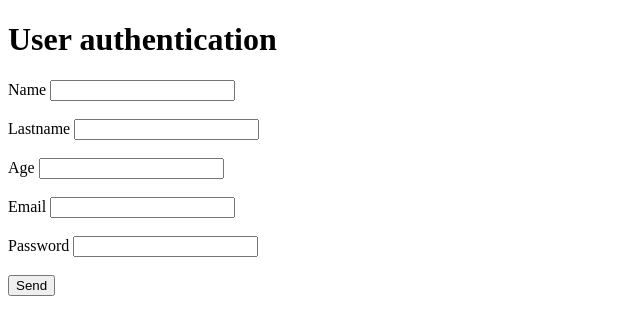
After one commit to IsabelleRancan/FrameworksParaDesenvolvimentoWeb, a Flask app: page /activity/list02/ex03 in a window 1280 px wide. The commit adds this page. Shown: the top 335 px of the page, without its empty margins (0-640 px from the left). Run offline with Flask 3, Linux system fonts and the light colour scheme.

Commit message:
segunda parte
o exercicio 3 tá com um bug mas é a vida

```diff
--- a/PortifolioFrameworkFlask/__init__.py
+++ b/PortifolioFrameworkFlask/__init__.py
@@ -1,6 +1,7 @@
 from flask import Flask, render_template, request, redirect, url_for, session, jsonify
 from .form import greeting_message, authenticate_user
 from .generate_form import generate_form, process_json_to_list
+from .authentication_user import User
 from datetime import timedelta
 import os
 
@@ -33,6 +34,7 @@ def index():
     list02 = [
         {"name": "1 - Considerando um usuário e uma senha mocados (dados fictícios) faça uma página de autenticação que retorne uma mensagem caso a autenticação funcionar (bom dia, tarde, noite a depender do horário), se não, diz que o login não bateu.", "url": url_for("activity", activity_id="list02", activity_name="ex01")},
         {"name": "2 - Gerando um arquivo html com um formulário de forma automática", "url": url_for("activity", activity_id="list02", activity_name="ex02")},
+        {"name": "3 - Formulário com autenticação de usuário", "url": url_for("activity", activity_id="list02", activity_name="ex03")},
     ]
 
     return render_template("index.html", list01=list01, list02=list02)
@@ -75,3 +77,35 @@ def processing():
 
     result_list = process_json_to_list(data)
     return jsonify(result_list)
+
+@app.route("/activity/list02/ex03", methods=["GET", "POST"])
+def user_data():
+    error = request.args.get("error", None)  # Pegando erro da URL, se existir
+    validator = request.args.get("validator", None)  # Pegando validação bem-sucedida
+
+    if request.method == "POST":
+        name = request.form["name"]
+        lastname = request.form["lastname"]
+        age = int(request.form["age"])
+        email = request.form["email"]
+        password = request.form["password"]
+
+        try:
+            User(name, lastname, age, email, password)
+            return redirect(url_for("user_data", error="Welcome to login"))  # Redireciona corretamente
+        except ValueError as e:
+            return redirect(url_for("user_data", error=str(e)))  # Redireciona com erro
+
+    return render_template("list02/ex03.html", error=error, validator=validator)
+
+
+@app.route("/activity/list02/ex03-validation", methods=["POST"])
+def validation():
+    email = request.form["email"]
+    password = request.form["password"]
+
+    try:
+        User.login_user(email, password)
+        return redirect(url_for("user_data", validator="Welcome"))  # Redireciona com sucesso
+    except ValueError as e:
+        return redirect(url_for("user_data", error=str(e)))  # Redireciona com erro
--- a/PortifolioFrameworkFlask/generate_form.py
+++ b/PortifolioFrameworkFlask/generate_form.py
@@ -7,7 +7,7 @@ def generate_form(directory, filename):
         <head>
             <meta charset="UTF-8">
             <meta name="viewport" content="width=device-width, initial-scale=1.0">
-            <title>Document</title>
+            <title>Exercise 2</title>
         </head>
         <body>
 
@@ -33,7 +33,6 @@ def generate_form(directory, filename):
 
     with open(filepath, 'w') as file:
         file.write(form)
-        print("Formulário criado com sucesso!")
 
 def process_json_to_list(json_data):
     result_list = []
--- a/PortifolioFrameworkFlask/templates/list02/ex02.html
+++ b/PortifolioFrameworkFlask/templates/list02/ex02.html
@@ -4,7 +4,7 @@
         <head>
             <meta charset="UTF-8">
             <meta name="viewport" content="width=device-width, initial-scale=1.0">
-            <title>Document</title>
+            <title>Exercise 2</title>
         </head>
         <body>
 
--- /dev/null
+++ b/PortifolioFrameworkFlask/templates/list02/ex03.html
@@ -0,0 +1,45 @@
+<!DOCTYPE html>
+<html lang="en">
+<head>
+    <meta charset="UTF-8">
+    <meta name="viewport" content="width=device-width, initial-scale=1.0">
+    <title>Exercise 3</title>
+</head>
+<body>
+
+    {% if error == "Welcome to login" %}
+        <h1>{{ error }}</h1>
+        <form method="POST" action="/activity/list02/ex03-validation">
+            <label for="email">Email</label>
+            <input type="email" name="email" id="email" required><br><br>
+            <label for="password">Password</label>
+            <input type="password" name="password" id="password" required><br><br>
+            <button type="submit">Send</button>
+        </form>
+    {% else %}
+        {% if error %}
+            <p style="color: red;">{{ error }}</p>
+        {% endif %}
+
+        <h1>User authentication</h1>
+        <form method="POST">
+            <label for="name">Name</label>
+            <input type="text" name="name" id="name" required><br><br>
+            <label for="lastname">Lastname</label>
+            <input type="text" name="lastname" id="lastname" required><br><br>
+            <label for="age">Age</label>
+            <input type="number" name="age" id="age" min="1" required><br><br>
+            <label for="email">Email</label>
+            <input type="email" name="email" id="email" required><br><br>
+            <label for="password">Password</label>
+            <input type="password" name="password" id="password" required><br><br>
+            <button type="submit">Send</button>
+        </form>
+    {% endif %}
+
+    {% if validator == "Welcome" %}
+        <p style="color: green;">{{ validator }}</p>
+    {% endif %}
+
+</body>
+</html>
```
Also changed, not shown: PortifolioFrameworkFlask/authentication_user.py (added, +24 -0 lines).
